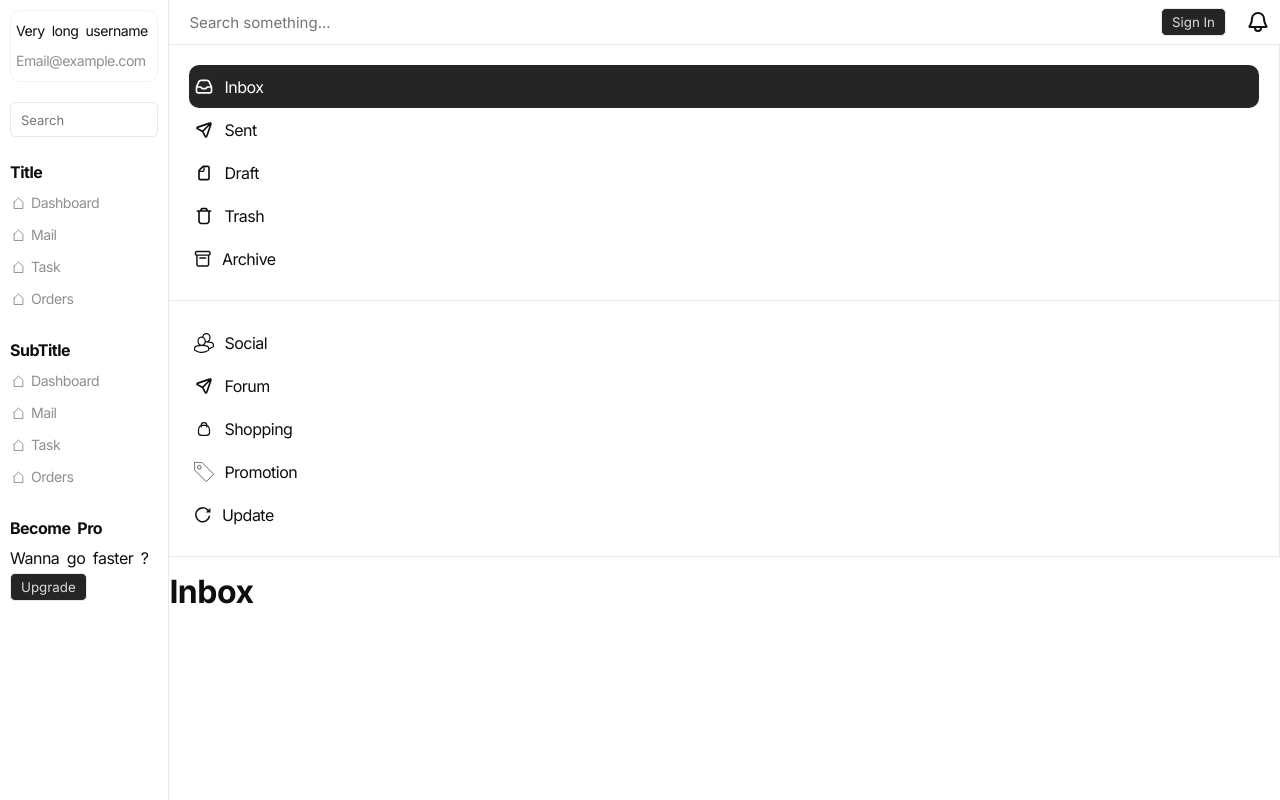
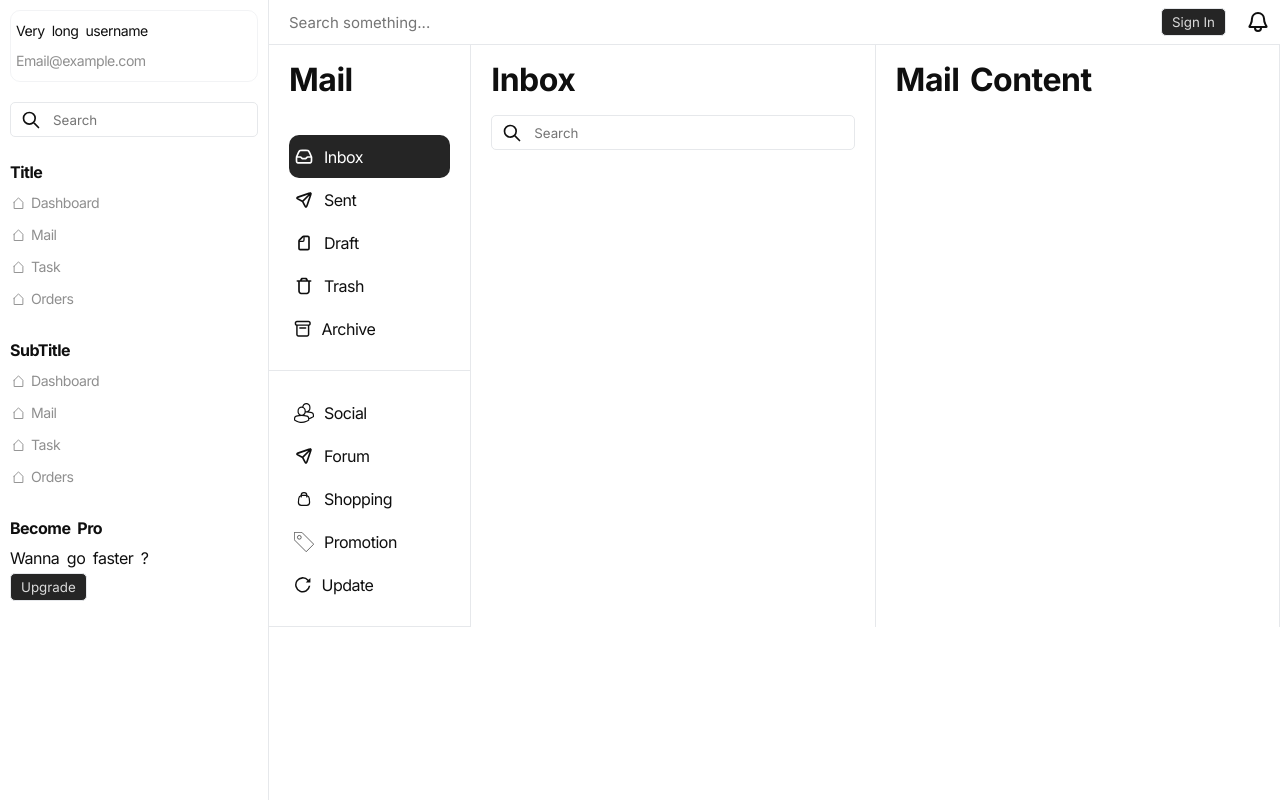
Before and after one commit to monority/dashboard, a React (Vite) app: page /mail in a window 1280 px wide. Built offline with nearby package versions, Linux system fonts and the light colour scheme.

Commit message:
:art: enhance Mail component; add search input with icon and update layout styles for better structure

```diff
--- a/src/assets/sass/components/utils/_elements.scss
+++ b/src/assets/sass/components/utils/_elements.scss
@@ -20,6 +20,23 @@ input,label,button,textarea {
 	outline: none;
 	padding: 1rem;
 }
+.input_search{
+	border: none;
+	outline: none;
+}
+.input_wrapper {
+	border: var(--border_color01);
+	border-radius: 0.5rem;
+	height: 3.5rem;
+	font-size: 1.3rem;
+	width: 100%;
+	outline: none;
+	padding: 1rem;
+	display: flex;
+	align-items: center;
+	gap: 1rem;
+}
+
 .input_full{
 	border: none;
 	height: 3.5rem;
--- a/src/assets/sass/pages/_dashboard.scss
+++ b/src/assets/sass/pages/_dashboard.scss
@@ -20,6 +20,7 @@
 		}
 	}
 
+
 	.container_right,
 	.container_left {
 		display: flex;
@@ -36,10 +37,12 @@
 			height: 100%;
 		}
 	}
-	.container_side{
+
+	.container_side {
 		display: flex;
 		flex-direction: column;
 	}
+
 	.box_element {
 		width: 100%;
 
--- a/src/assets/sass/pages/_mail.scss
+++ b/src/assets/sass/pages/_mail.scss
@@ -5,7 +5,7 @@
 	{
 		height: 100%;
 	}
-	.container{
+	.container_mail{
 		display: flex;
 	}
 	.menu_item{
@@ -19,28 +19,41 @@
 			align-items: center;
 		}
 	}
+	.pad_inline{
+		padding-inline: 2rem;
+	}
+	.pad_base{
+		padding: 2rem;
+	}
 	.selected{
 		background-color: var(--bg_color02);
 		color: white;
 	}
 	.sidebar{
 		height: 100%;
-		border-bottom: none;
-		border-right: var(--border_color01);
 		flex-basis: 20%;
-		@media (max-width: v.$lg_breakpoint){
-			border-bottom: var(--border_color01);
-
-		}
 		.wrapper_sidebar{
 			border-bottom: var(--border_color01);
 		}
 		ul{
 			padding: 2rem;
 		}
+
 	}
+	.element_title{padding: 2rem;}
 	.content{
-		flex-basis: 80%;
+		flex-basis: 40%;
+
 	}
+	.mail_content{
+		flex-basis: 40%
+	}
+	.border_sidebar{
+		border-bottom: none;
+		border-right: var(--border_color01);
+		@media (max-width: v.$lg_breakpoint){
+			border-bottom: var(--border_color01);
 
+		}
+	}
 }
--- a/src/display/components/ui/display/layout/Sidebar.jsx
+++ b/src/display/components/ui/display/layout/Sidebar.jsx
@@ -20,8 +20,12 @@ const Sidebar = () => {
 						</div>
 					</div>
 					<div className="wrapper">
-						<Input type="search" placeholder="Search" className="input_default" name="search" />
-					</div>
+					<Input
+									type="text"
+									inputClassName="input_search"
+									placeholder='Search'
+									icon={<Icon type="search" size="2rem" />}
+								/>					</div>
 					<div className="wrapper">
 						<div className="element">
 							<h4>Title</h4>
--- a/src/display/components/utils/Icon.jsx
+++ b/src/display/components/utils/Icon.jsx
@@ -79,6 +79,9 @@ const Icon = ({ type, size = "2rem", action }) => {
 				<svg cursor="pointer" onClick={action} xmlns="http://www.w3.org/2000/svg" width={size} height={size} viewBox="0 0 24 24" fill="none" stroke="currentColor" strokeWidth="2" strokeLinecap="round" strokeLinejoin="round" className="lucide lucide-linkedin"><path d="M16 8a6 6 0 0 1 6 6v7h-4v-7a2 2 0 0 0-2-2 2 2 0 0 0-2 2v7h-4v-7a6 6 0 0 1 6-6z" /><rect width="4" height="12" x="2" y="9" /><circle cx="4" cy="4" r="2" /></svg>
 
 			);
+		case 'search':
+			return (
+				<svg viewBox="0 0 24 24" fill="none" width={size} height={size} xmlns="http://www.w3.org/2000/svg"><g id="SVGRepo_bgCarrier" stroke-width="0"></g><g id="SVGRepo_tracerCarrier" stroke-linecap="round" stroke-linejoin="round"></g><g id="SVGRepo_iconCarrier"> <path d="M14.9536 14.9458L21 21M17 10C17 13.866 13.866 17 10 17C6.13401 17 3 13.866 3 10C3 6.13401 6.13401 3 10 3C13.866 3 17 6.13401 17 10Z" stroke="currentColor" stroke-width="2" stroke-linecap="round" stroke-linejoin="round"></path> </g></svg>)
 		case 'home':
 			return (
 				<svg viewBox="0 0 24 24" fill="none" cursor="pointer" onClick={action} xmlns="http://www.w3.org/2000/svg" width={size} height={size}><g id="SVGRepo_bgCarrier" stroke-width="0"></g><g id="SVGRepo_tracerCarrier" stroke-linecap="round" stroke-linejoin="round"></g><g id="SVGRepo_iconCarrier"> <path d="M5 10L12 3L19 10L19 20H5L5 10Z" stroke="currentColor" stroke-width="1.5" stroke-linecap="round" stroke-linejoin="round"></path> </g></svg>
--- a/src/display/components/utils/base/Input.jsx
+++ b/src/display/components/utils/base/Input.jsx
@@ -1,6 +1,7 @@
 import React, { useState } from 'react';
-import Icon from '../Icon'
-const Input = ({ type, initialValue, name, defValue, placeholder }) => {
+import Icon from '../Icon';
+
+const Input = ({ type, initialValue, name, defValue, placeholder, icon, className = '', inputClassName }) => {
 	const [value, setValue] = useState(initialValue || defValue || '');
 	const [isFocused, setIsFocused] = useState(false);
 	const [showPassword, setShowPassword] = useState(false);
@@ -26,7 +27,9 @@ const Input = ({ type, initialValue, name, defValue, placeholder }) => {
 	};
 
 	return (
-		<div className="form_element relative">
+		<div className={`form_element relative ${className}`}>
+			<div className="input_wrapper">
+				{icon && <>{icon}</>}
 				<input
 					type={inputType}
 					value={value}
@@ -36,7 +39,7 @@ const Input = ({ type, initialValue, name, defValue, placeholder }) => {
 					onFocus={handleFocus}
 					onBlur={handleBlur}
 					placeholder={placeholder}
-				className='input_default'
+					className={` ${icon ? 'with_icon' : ''} ${inputClassName}`}
 					min={type === 'number' ? 1 : undefined}
 					max={type === 'number' ? 8 : undefined}
 				/>
@@ -45,6 +48,7 @@ const Input = ({ type, initialValue, name, defValue, placeholder }) => {
 					className={`label_default ${value && !isFocused ? 'label_disabled' : ''}`}
 				>
 				</label>
+			</div>
 
 			{isPassword && (
 				<button
--- a/src/display/pages/home/Mail.jsx
+++ b/src/display/pages/home/Mail.jsx
@@ -1,6 +1,7 @@
 import React from 'react'
 import { useState } from 'react';
 import Icon from '../../components/utils/Icon';
+import Input from './../../components/utils/base/Input';
 
 const Mail = () => {
 	const [selectedMenu, setSelectedMenu] = useState('Inbox'); // Default selected item
@@ -11,10 +12,11 @@ const Mail = () => {
 
 	return (
 		<div id="dashboard" className='mail_page'>
-			<div className="container">
-				<div className="sidebar">
+			<div className="container_mail">
+				<div className="sidebar border_sidebar">
 					<div className="wrapper">
-						<div className="element">
+						<div className="element_title">
+							<h1>Mail</h1>
 						</div>
 					</div>
 					<div className="wrapper_sidebar">
@@ -72,7 +74,7 @@ const Mail = () => {
 								className={selectedMenu === 'Archive' ? 'menu_item selected' : 'menu_item'}
 								onClick={() => handleMenuClick('Archive')}
 							>
-									<div className="element">
+								<div className="element">
 									<Icon type="archive" size="1.75rem" />
 								</div>
 								<div className="element">
@@ -136,7 +138,7 @@ const Mail = () => {
 								className={selectedMenu === 'Updates' ? 'menu_item selected' : 'menu_item'}
 								onClick={() => handleMenuClick('Updates')}
 							>
-									<div className="element">
+								<div className="element">
 									<Icon type="update" size="1.75rem" />
 								</div>
 								<div className="element">
@@ -147,8 +149,29 @@ const Mail = () => {
 						</ul>
 					</div>
 				</div>
-				<div className="content">
-					<h1>{selectedMenu}</h1>
+				<div className="content border_sidebar">
+					<div className="element_title">
+						<h1>{selectedMenu}</h1>
+					</div>
+					<div className="wrapper pad_inline">
+						<div className="element">
+
+							<div className="element">
+								<Input
+									type="text"
+									inputClassName="input_search"
+									placeholder='Search'
+									icon={<Icon type="search" size="2rem" />}
+								/>
+							</div>
+						</div>
+					</div>
+				</div>
+				<div className="mail_content border_sidebar">
+					<div className="element_title">
+						<h1>Mail Content</h1>
+
+					</div>
 				</div>
 			</div>
 		</div>
```
Also changed, not shown: src/display/components/ui/element/MailCard.jsx (+20 -4 lines). Lines whose indentation alone changed are shown as unchanged.
